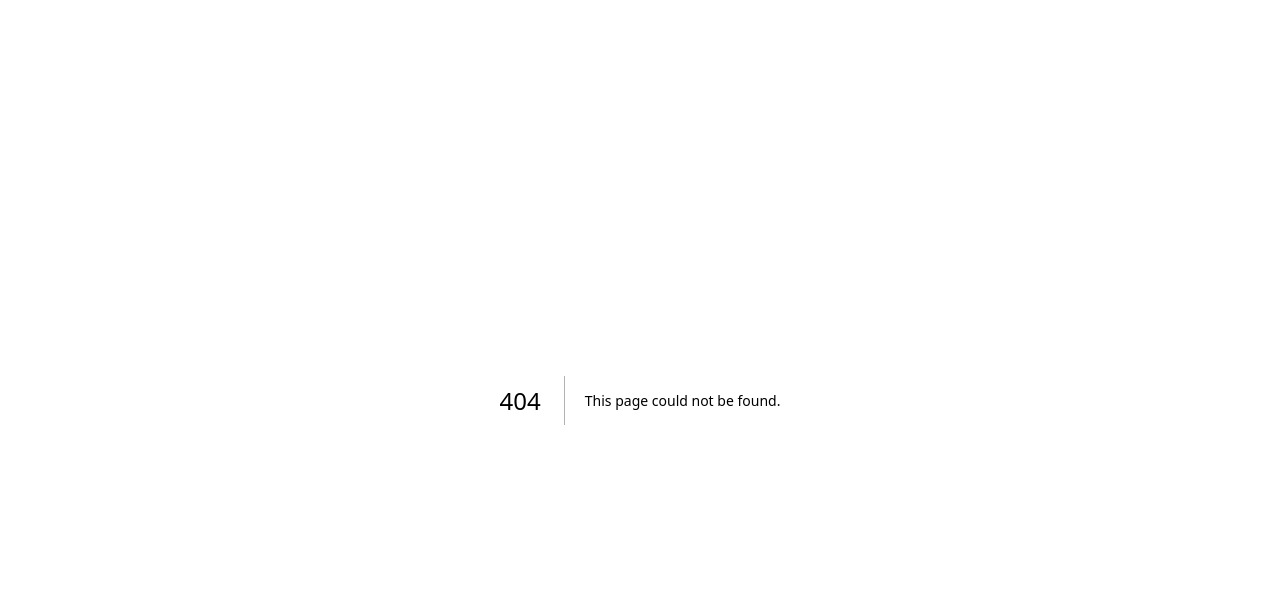
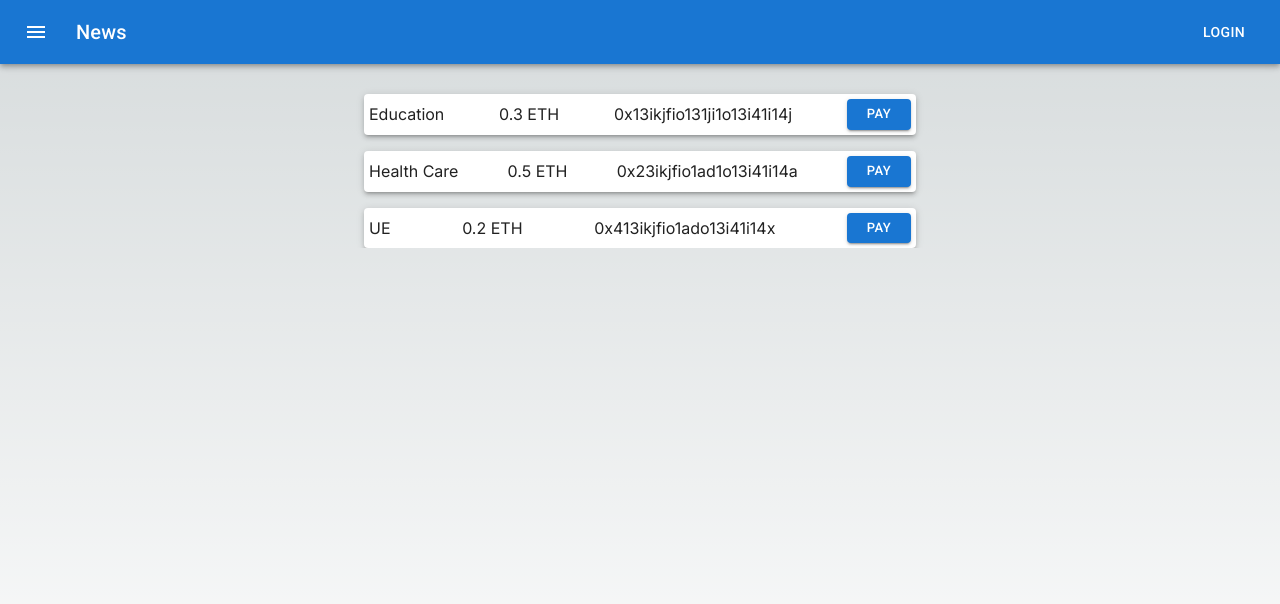
Before and after one commit to OskarWieckowicz/Political-Governance-Framework-Front-2, a Next.js app: page /payment in a window 1280 px wide. Before the commit this address had no page. Shown: the top 604 px of the page. Built offline with nearby package versions, Linux system fonts and the light colour scheme.

Commit message:
main and payment pages

```diff
--- /dev/null
+++ b/app/components/Navbar.tsx
@@ -0,0 +1,43 @@
+// "use client";
+import * as React from "react";
+import { MenuIcon } from "../lib/mui-icons";
+
+import {
+  AppBar,
+  Box,
+  Toolbar,
+  IconButton,
+  Typography,
+  Menu,
+  Container,
+  Avatar,
+  Button,
+  Tooltip,
+  MenuItem,
+} from "../lib/mui";
+
+function Navbar() {
+  return (
+    <Box sx={{ flexGrow: 1 }}>
+      <AppBar position="static">
+        <Toolbar>
+          <IconButton
+            size="large"
+            edge="start"
+            color="inherit"
+            aria-label="menu"
+            sx={{ mr: 2 }}
+          >
+            <MenuIcon />
+          </IconButton>
+          <Typography variant="h6" component="div" sx={{ flexGrow: 1 }}>
+            News
+          </Typography>
+          <Button color="inherit">Login</Button>
+        </Toolbar>
+      </AppBar>
+    </Box>
+  );
+}
+
+export default Navbar;
--- a/app/globals.css
+++ b/app/globals.css
@@ -1,9 +1,10 @@
 :root {
+  min-height: 100vh;
   --max-width: 1100px;
   --border-radius: 12px;
-  --font-mono: ui-monospace, Menlo, Monaco, 'Cascadia Mono', 'Segoe UI Mono',
-    'Roboto Mono', 'Oxygen Mono', 'Ubuntu Monospace', 'Source Code Pro',
-    'Fira Mono', 'Droid Sans Mono', 'Courier New', monospace;
+  --font-mono: ui-monospace, Menlo, Monaco, "Cascadia Mono", "Segoe UI Mono",
+    "Roboto Mono", "Oxygen Mono", "Ubuntu Monospace", "Source Code Pro",
+    "Fira Mono", "Droid Sans Mono", "Courier New", monospace;
 
   --foreground-rgb: 0, 0, 0;
   --background-start-rgb: 214, 219, 220;
--- a/app/layout.tsx
+++ b/app/layout.tsx
@@ -1,21 +1,29 @@
-import './globals.css'
-import { Inter } from 'next/font/google'
+import Navbar from "./components/Navbar";
+import "./globals.css";
+import { Inter } from "next/font/google";
+import "@fontsource/roboto/300.css";
+import "@fontsource/roboto/400.css";
+import "@fontsource/roboto/500.css";
+import "@fontsource/roboto/700.css";
 
-const inter = Inter({ subsets: ['latin'] })
+const inter = Inter({ subsets: ["latin"] });
 
 export const metadata = {
-  title: 'Create Next App',
-  description: 'Generated by create next app',
-}
+  title: "Create Next App",
+  description: "Generated by create next app",
+};
 
 export default function RootLayout({
   children,
 }: {
-  children: React.ReactNode
+  children: React.ReactNode;
 }) {
   return (
     <html lang="en">
-      <body className={inter.className}>{children}</body>
+      <body className={inter.className}>
+        <Navbar />
+        <div>{children}</div>
+      </body>
     </html>
-  )
+  );
 }
--- /dev/null
+++ b/app/lib/mui-icons.tsx
@@ -0,0 +1,8 @@
+"use client";
+import AdbIcon from "@mui/icons-material/Adb";
+import MenuIcon from "@mui/icons-material/Menu";
+import AddIcon from "@mui/icons-material/Add";
+import AddOutlinedIcon from "@mui/icons-material/AddOutlined";
+import RemoveIcon from "@mui/icons-material/Remove";
+
+export { AdbIcon, MenuIcon, AddIcon, RemoveIcon, AddOutlinedIcon };
--- /dev/null
+++ b/app/lib/mui.tsx
@@ -0,0 +1,3 @@
+"use client";
+
+export * from "@mui/material";
--- a/app/page.module.css
+++ b/app/page.module.css
@@ -97,7 +97,7 @@
 
 .center::before,
 .center::after {
-  content: '';
+  content: "";
   left: 50%;
   position: absolute;
   filter: blur(45px);
--- /dev/null
+++ b/app/payment/TaxBeneficientPayment.tsx
@@ -0,0 +1,35 @@
+import React from "react";
+import { Box, Button, Paper, Stack, Typography } from "../lib/mui";
+
+interface Props {
+  name: string;
+  value: number;
+  address: string;
+}
+const TaxBeneficientPayment = (props: Props) => {
+  return (
+    <Paper
+      component={Box}
+      elevation={3}
+      display="flex"
+      justifyContent="space-between"
+    >
+      <Typography variant="p" display="flex" alignItems="center" padding="5px">
+        {props.name}
+      </Typography>
+      <Typography variant="p" display="flex" alignItems="center" padding="5px">
+        {props.value} ETH
+      </Typography>
+      <Typography variant="p" display="flex" alignItems="center" padding="5px">
+        {props.address}
+      </Typography>
+      <Stack padding="5px">
+        <Button size="small" variant="contained">
+          pay
+        </Button>
+      </Stack>
+    </Paper>
+  );
+};
+
+export default TaxBeneficientPayment;
--- /dev/null
+++ b/app/payment/page.tsx
@@ -0,0 +1,45 @@
+import { Box, Container, Stack } from "../lib/mui";
+import React from "react";
+import TaxBeneficientPayment from "./TaxBeneficientPayment";
+
+interface Summary {
+  name: string;
+  value: number;
+  address: string;
+}
+
+const PaymentPage = () => {
+  const paymentSummaries: Summary[] = [
+    {
+      name: "Education",
+      value: 0.3,
+      address: "0x13ikjfio131ji1o13i41i14j",
+    },
+    {
+      name: "Health Care",
+      value: 0.5,
+      address: "0x23ikjfio1ad1o13i41i14a",
+    },
+    {
+      name: "UE",
+      value: 0.2,
+      address: "0x413ikjfio1ado13i41i14x",
+    },
+  ];
+  return (
+    <Container maxWidth="sm">
+      <Stack spacing={2} marginTop="30px">
+        {paymentSummaries.map((summary) => (
+          <TaxBeneficientPayment
+            key={summary.name}
+            name={summary.name}
+            value={summary.value}
+            address={summary.address}
+          />
+        ))}
+      </Stack>
+    </Container>
+  );
+};
+
+export default PaymentPage;
--- a/package.json
+++ b/package.json
@@ -9,6 +9,11 @@
     "lint": "next lint"
   },
   "dependencies": {
+    "@emotion/react": "^11.10.8",
+    "@emotion/styled": "^11.10.8",
+    "@fontsource/roboto": "^4.5.8",
+    "@mui/icons-material": "^5.11.16",
+    "@mui/material": "^5.12.3",
     "@types/node": "20.0.0",
     "@types/react": "18.2.5",
     "@types/react-dom": "18.2.3",
```
Also changed, not shown: app/components/TaxBeneficient.tsx (added, +34 -0 lines), app/components/TaxesDashboard.tsx (added, +80 -0 lines), app/page.tsx (+4 -89 lines), 1 other file (tests, documents, lock files or other folders).
